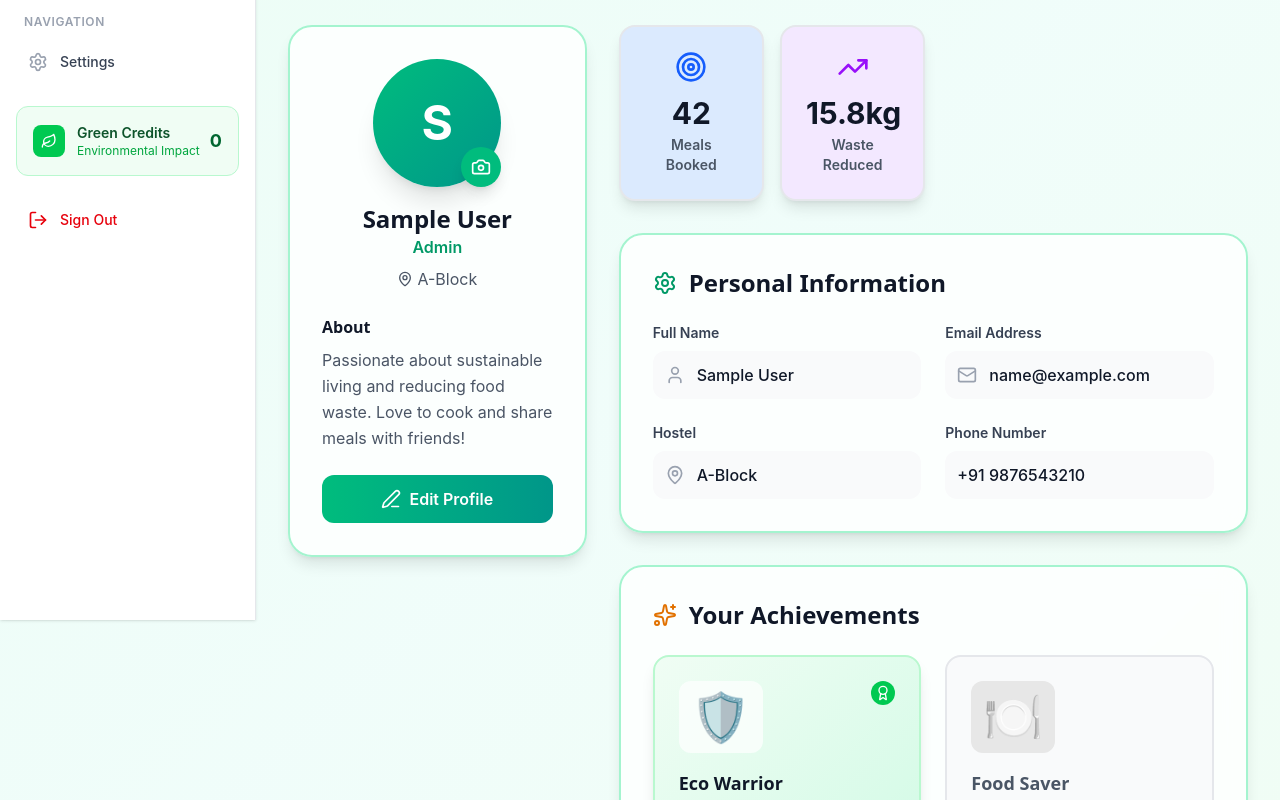
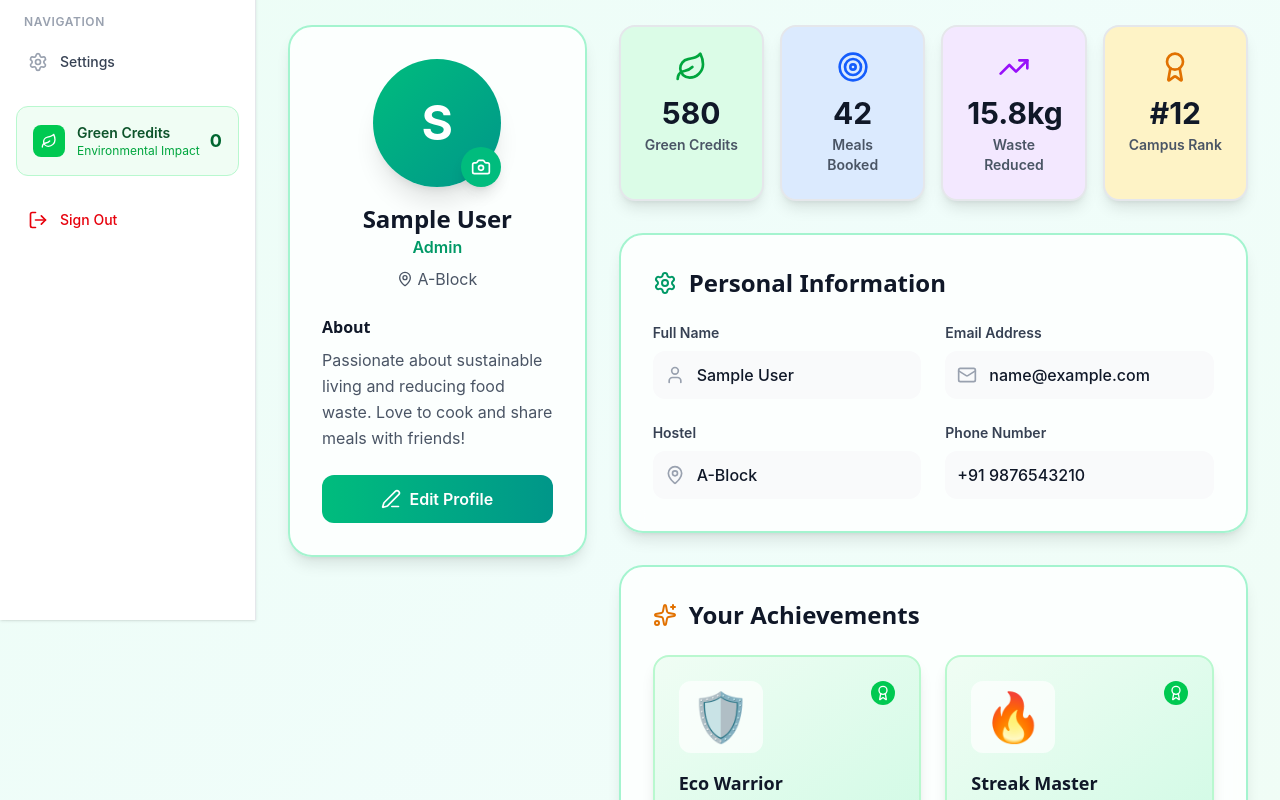
Before and after one commit to Rkncodes/Techtitans_Hackceler8, a React (Vite) app in the folder frontend/: page /profile in a window 1280 px wide. Shown: the part 180-980 px from the top of the page. Built offline with nearby package versions, Linux system fonts and the light colour scheme; sample sign-in values are in the browser's storage.

Commit message:
Update Profile.jsx

```diff
--- a/frontend/src/pages/Profile.jsx
+++ b/frontend/src/pages/Profile.jsx
@@ -29,12 +29,16 @@ const Profile = () => {
   });
 
   const stats = [
+    { label: 'Green Credits', value: 580, icon: Leaf, color: 'text-green-600', bg: 'bg-green-100' },
     { label: 'Meals Booked', value: 42, icon: Target, color: 'text-blue-600', bg: 'bg-blue-100' },
-    { label: 'Waste Reduced', value: '15.8kg', icon: TrendingUp, color: 'text-purple-600', bg: 'bg-purple-100' }
+    { label: 'Waste Reduced', value: '15.8kg', icon: TrendingUp, color: 'text-purple-600', bg: 'bg-purple-100' },
+    { label: 'Campus Rank', value: '#12', icon: Award, color: 'text-amber-600', bg: 'bg-amber-100' }
   ];
 
   const achievements = [
     { title: 'Eco Warrior', description: 'Saved 10kg+ food waste', emoji: '🛡️', unlocked: true },
+    { title: 'Streak Master', description: '7-day booking streak', emoji: '🔥', unlocked: true },
+    { title: 'Green Champion', description: '500+ green credits', emoji: '🏆', unlocked: true },
     { title: 'Food Saver', description: 'Attend 50 meals', emoji: '🍽️', unlocked: false }
   ];
 
```
